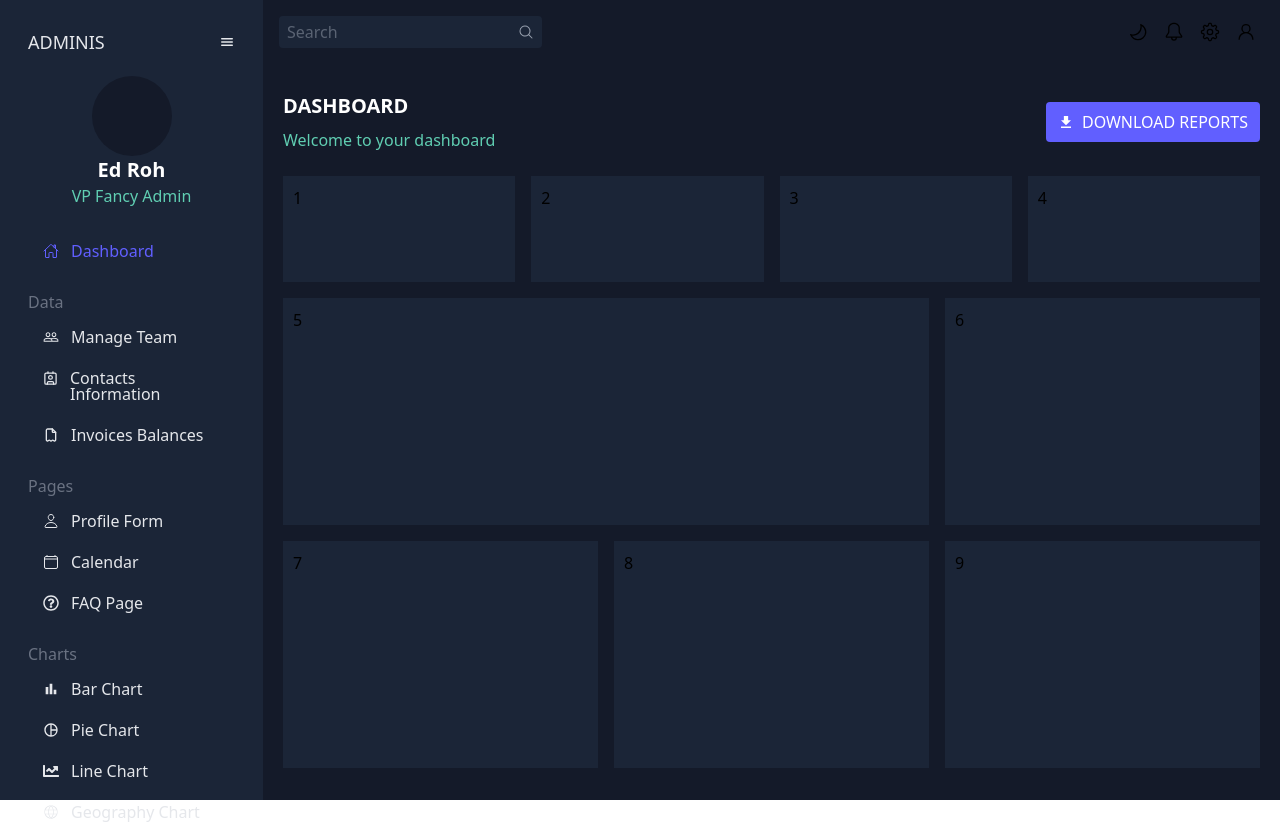
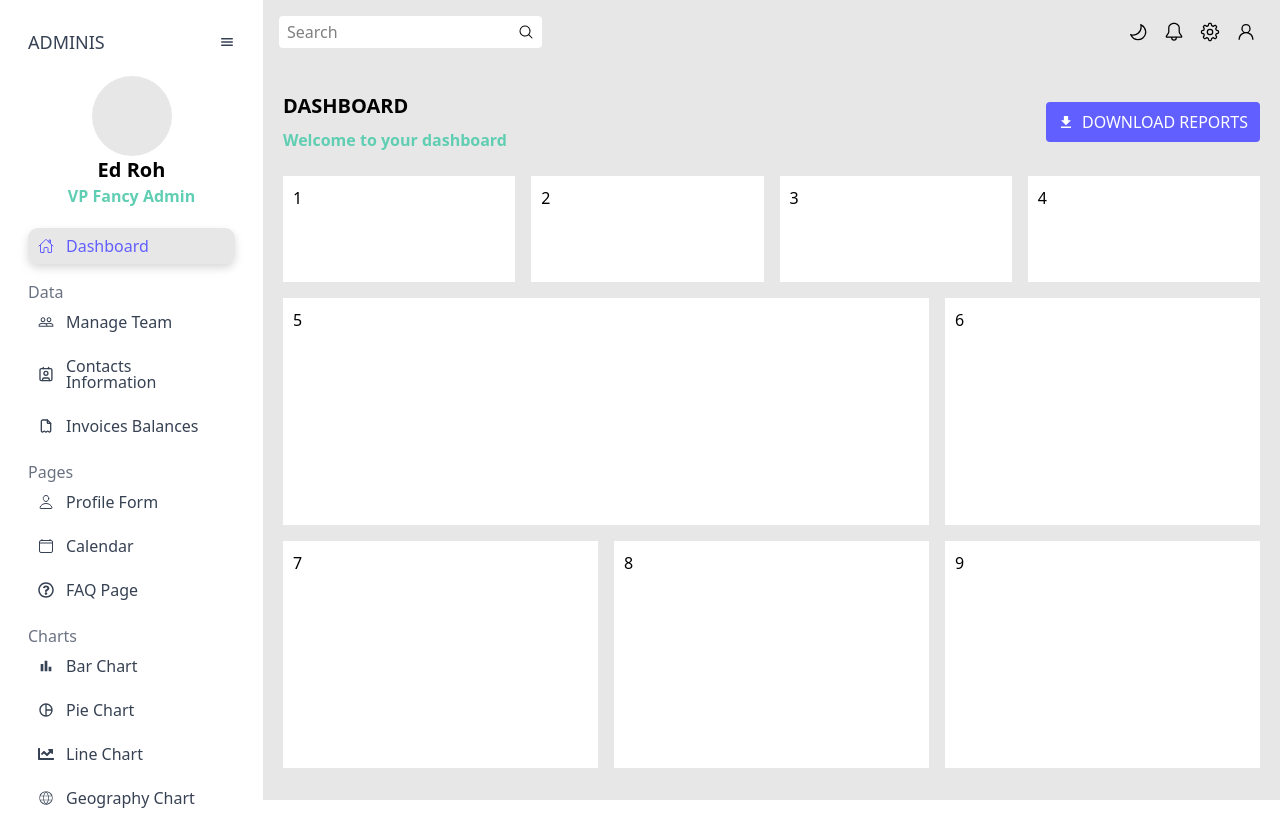
Before and after one commit to fanatyk-wedkarstwa/dashboard-ui, a React (Vite) app: page / in a window 1280 px wide. Built offline with nearby package versions, Linux system fonts and the light colour scheme.

Commit message:
Add dark and light mode specific styling. TODO: Add ability to manually change theme using button in topbar

```diff
--- a/src/Components/NavPageButton.jsx
+++ b/src/Components/NavPageButton.jsx
@@ -5,7 +5,16 @@ import { NavLink } from 'react-router';
 function NavPageButton({ icon, text, path }) {
 
     return (
-        <NavLink to={path}>
+        <NavLink
+            to={path}
+            className={({ isActive }) =>
+                `p-2.5 leading-4 flex items-center gap-3 rounded-lg ${isActive
+                    ? 'text-accentIndigo dark:bg-basic-dark bg-white-dark drop-shadow-lg'
+                    : 'text-gray-700 dark:text-gray-200'
+                }`
+            }
+        >
+
             {icon}
             <p> {text}</p>
         </NavLink>
--- a/src/Components/Navbar.jsx
+++ b/src/Components/Navbar.jsx
@@ -9,15 +9,15 @@ import NavPageButton from './NavPageButton';
 
 function Navbar() {
    return (
-      <div className='bg-basic-light w-min text-gray-200 h-dvh p-7'>
-         <div className='flex justify-between w-[207px] text-gray-200'>
+      <div className='dark:bg-basic-light bg-white-light w-min dark:text-gray-200 text-gray-700 h-dvh p-7'>
+         <div className='flex justify-between w-[207px] dark:text-gray-200 text-gray-700'>
             <p className='text-lg'>ADMINIS</p>
             <button><IoMenu /></button>
          </div>
          <div className='text-center m-5'>
-            <div className='rounded-full bg-basic-dark size-20 m-auto'><img></img></div>
-            <h2 className='text-white font-semibold text-xl'>Ed Roh</h2>
-            <p className='text-accentLime'>VP Fancy Admin</p>
+            <div className='rounded-full dark:bg-basic-dark bg-white-dark size-20 m-auto'><img></img></div>
+            <h2 className='dark:text-white text-black font-semibold text-xl'>Ed Roh</h2>
+            <p className='text-accentLime font-semibold'>VP Fancy Admin</p>
          </div>
          <div className='navbar-pages-container'>
             <NavPageButton icon={<IoHomeOutline />} text={"Dashboard"} path={""} />
--- a/src/Components/PageHeader.jsx
+++ b/src/Components/PageHeader.jsx
@@ -3,13 +3,13 @@ import { IoMdDownload } from "react-icons/io";
 
 function PageHeader({ containsButton, title, text }) {
    return (
-      <div className='text-white flex justify-between'>
+      <div className='dark:text-white text-black flex justify-between'>
          <div className='flex flex-col gap-2 my-2'>
             <h2 className='font-semibold text-xl'>{title}</h2>
-            <p className='text-accentLime'>{text}</p>
+            <p className='text-accentLime font-semibold'>{text}</p>
          </div>
          {containsButton ?
-            <button className='bg-indigo-500  flex p-2 px-3 rounded-sm gap-2 items-center self-center'>
+            <button className='bg-indigo-500 text-white flex p-2 px-3 rounded-sm gap-2 items-center self-center'>
                <IoMdDownload className='h-6' />
                <p>DOWNLOAD REPORTS</p>
             </button> : <></>}
--- a/src/Components/Topbar.jsx
+++ b/src/Components/Topbar.jsx
@@ -5,14 +5,14 @@ import { HiMagnifyingGlass } from "react-icons/hi2";
 
 function Topbar() {
     return (
-        <div className='w-full bg-basic-dark p-4 flex justify-between'>
+        <div className='w-full dark:bg-basic-dark bg-white-dark p-4 flex justify-between'>
 
-            <div className='flex bg-basic-light text-gray-400 p-1 px-2 w-fit rounded'>
+            <div className='flex dark:bg-basic-light bg-white-light dark:text-gray-400 text-black p-1 px-2 w-fit rounded'>
                 <input placeholder='Search' className='outline-0'></input>
                 <HiMagnifyingGlass className='h-6 cursor-pointer' />
             </div>
 
-            <div className='flex text-[20px] gap-4 mr-2'>
+            <div className='flex text-[20px] gap-4 mr-2 dark:text-white text-black'>
                 <GoMoon className='m-auto' />
                 <GoBell className='m-auto' />
                 <GoGear className='m-auto' />
--- a/src/Pages/Dashboard.jsx
+++ b/src/Pages/Dashboard.jsx
@@ -9,32 +9,32 @@ function Dashboard() {
             title={"DASHBOARD"}
             text={"Welcome to your dashboard"}
          />
-         <main className='grid grid-cols-12 grid-rows-5 gap-4 h-[85%] my-4'>
-            <div className='col-span-3'>
+         <main className='grid grid-cols-12 grid-rows-5 gap-4 h-[85%] my-4 '>
+            <div className='col-span-3 dark:bg-basic-light bg-white-light'>
                <p>1</p>
             </div>
-            <div className='col-span-3'>
+            <div className='col-span-3 dark:bg-basic-light bg-white-light'>
                <p>2</p>
             </div>
-            <div className='col-span-3'>
+            <div className='col-span-3 dark:bg-basic-light bg-white-light'>
                <p>3</p>
             </div>
-            <div className='col-span-3'>
+            <div className='col-span-3 dark:bg-basic-light bg-white-light'>
                <p>4</p>
             </div>
-            <div className='col-span-8 row-span-2'>
+            <div className='col-span-8 row-span-2 dark:bg-basic-light bg-white-light'>
                <p>5</p>
             </div>
-            <div className='col-span-4 row-span-2'>
+            <div className='col-span-4 row-span-2 dark:bg-basic-light bg-white-light'>
                <p>6</p>
             </div>
-            <div className='col-span-4 row-span-2'>
+            <div className='col-span-4 row-span-2 dark:bg-basic-light bg-white-light'>
                <p>7</p>
             </div>
-            <div className='col-span-4 row-span-2'>
+            <div className='col-span-4 row-span-2 dark:bg-basic-light bg-white-light'>
                <p>8</p>
             </div>
-            <div className='col-span-4 row-span-2'>
+            <div className='col-span-4 row-span-2 dark:bg-basic-light bg-white-light'>
                <p>9</p>
             </div>
          </main>
--- a/src/index.css
+++ b/src/index.css
@@ -3,7 +3,10 @@
 @theme{
     --color-basic-light: #1b2537;
     --color-basic-dark: #141a29;
+    --color-white-light: #FFF;
+    --color-white-dark: #E7E7E7;
     --color-accentLime: #60ceb2;
+    --color-accentIndigo: #615fff;
     --font-default: "Verdana";
 }
 body{
@@ -14,22 +17,16 @@ body{
   display: flex;
 }
 .navbar-pages-container{
-  padding: 15px;
   display: flex;
   flex-direction: column;
-  gap: 25px;
+  gap: 8px;
 }
 .navbar-pages-container a{
+  font-weight: 500;
   display: flex;
   gap: 12px;
-}
-a{
-  line-height: 16px;
-}
-a.active {
-  color: #615fff;
+  border-radius: 10px;
 }
 main div{
   padding: 10px;
-  background-color: #1b2537;
 }
--- a/src/main.jsx
+++ b/src/main.jsx
@@ -23,7 +23,7 @@ createRoot(document.getElementById('root')).render(
       <Navbar />
       <div className="w-full h-screen flex flex-col">
         <Topbar />
-        <div className="bg-basic-dark flex-1 p-5">
+        <div className="dark:bg-basic-dark bg-white-dark flex-1 p-5">
           <Routes>
             <Route path="/" element={<Dashboard />} />
             <Route path="/team" element={<Team />} />
```
